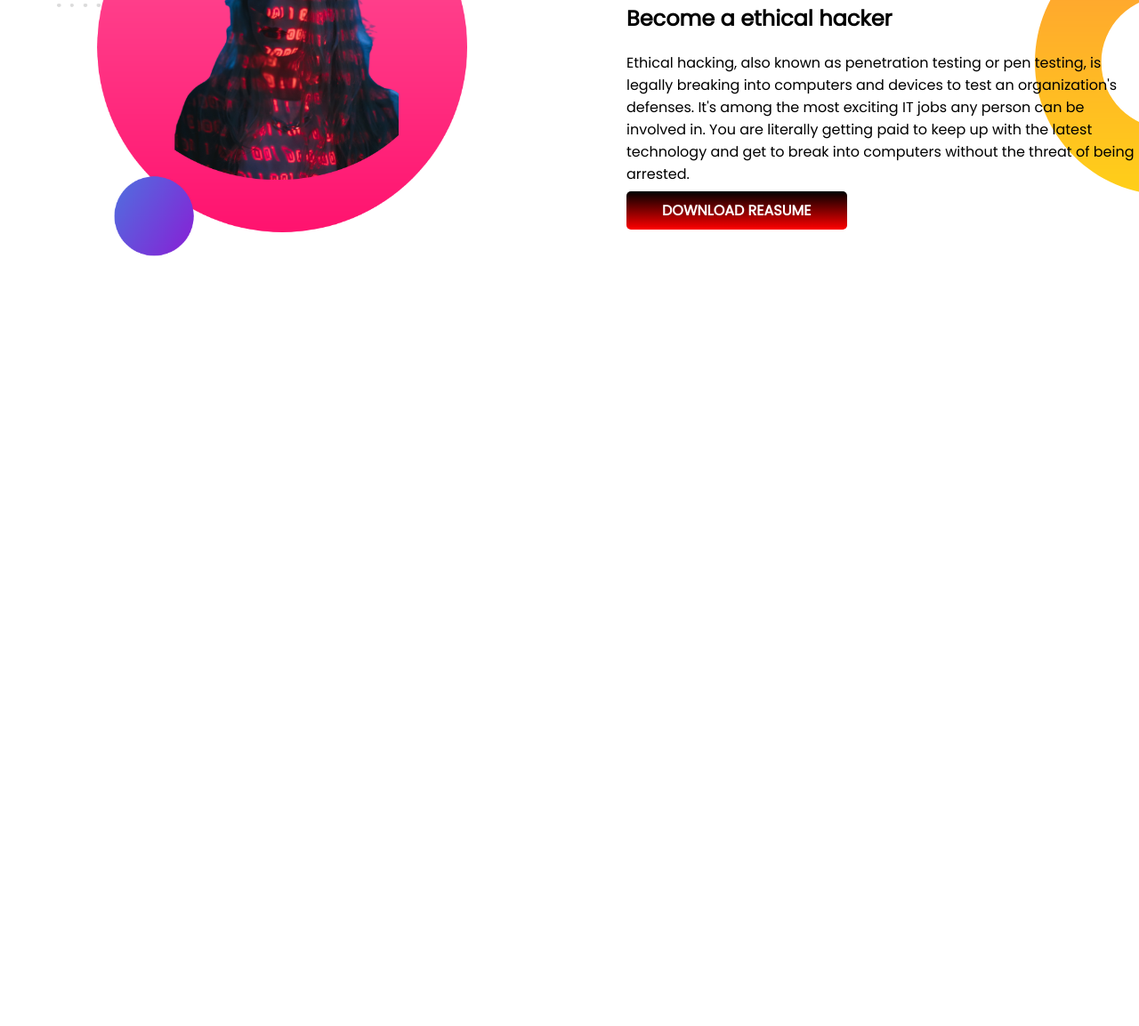
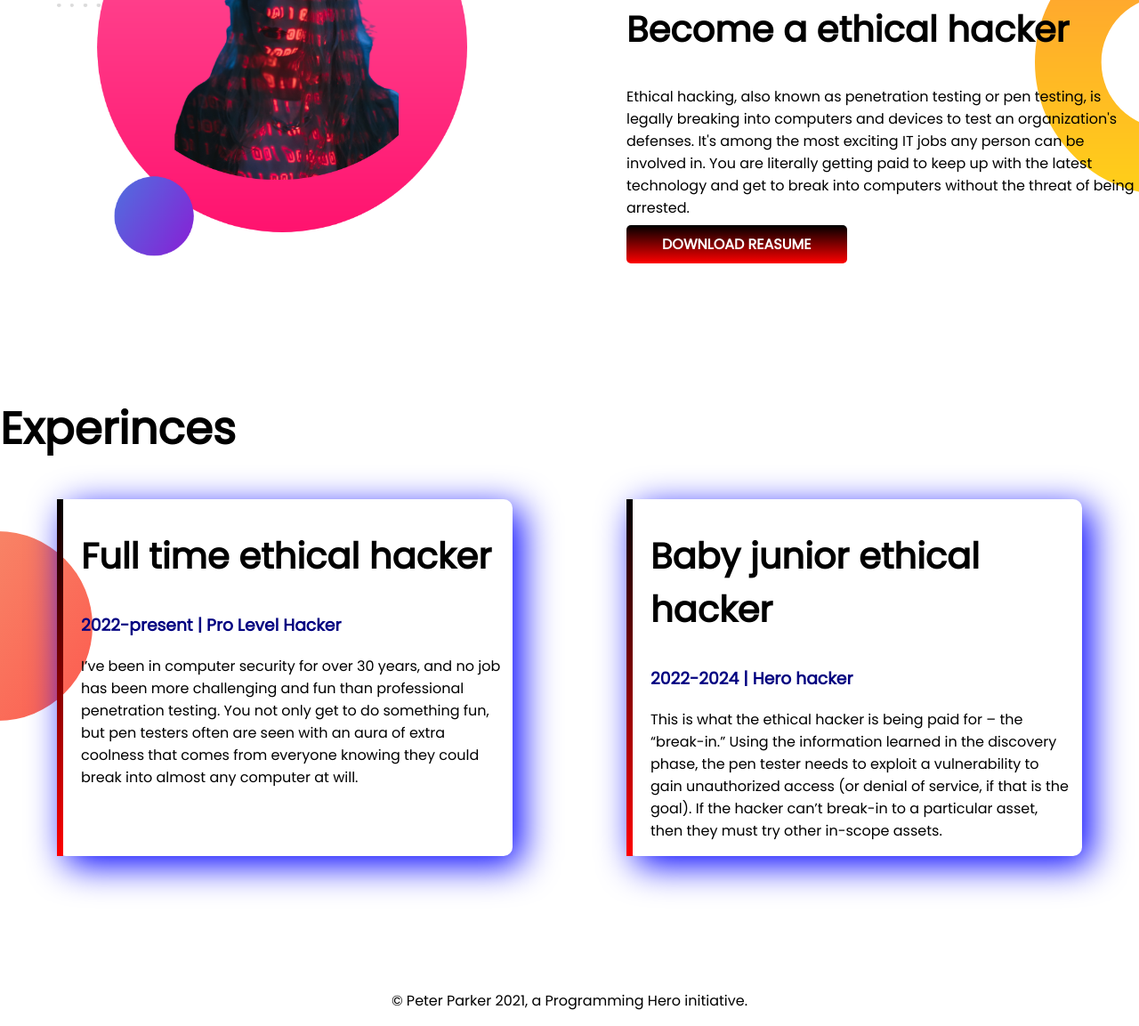
Before and after one commit to nasrinjahan123/devloper.portfolio, a plain HTML site: page index.html in a window 1280 px wide. Shown: the part 1043-2196 px from the top of the page at 89% size. Before the commit the page ends 1488 px from the top, so only its background shows below. Drawn offline with Linux system fonts and the light colour scheme.

Commit message:
footer and experience added

```diff
--- a/index.html
+++ b/index.html
@@ -13,7 +13,7 @@
 </head>
 
 <body>
-    <section class="top-banner">
+    <section class=" top-banner flexible-container">
         <div class="half-width">
             <h1>WELCOME TO</h1>
             <h1>Nasrin Jahan <span class="navy-color">HACKING WORLD!!</span></h1>
@@ -34,7 +34,7 @@
         </div>
 
     </section>
-    <section class="dream-big">
+    <section class="dream-big flexible-container">
         <div class="half-width">
             <img src="imges/my-bg2.png" alt="">
         </div>
@@ -48,9 +48,36 @@
             <a class="link-button" target="_blank  href="">DOWNLOAD REASUME</a>
 
         </div>
+    </section>
+        <section class=" experince-area">
+                <h1>Experinces</h1>
+                <div class="flexible-container">
+                    <div id="full-time-stack" class="experiance-item">
+                        <h2> Full time ethical hacker</h2>
+                        <h3 class="navy-color"> 2022-present | Pro Level Hacker</h3>
+                        <p>I’ve been in computer security for over 30 years, and no job has been more challenging and
+                            fun
+                            than professional penetration testing. You not only get to do something fun, but pen testers
+                            often are seen with an aura of extra coolness that comes from everyone knowing they could
+                            break
+                            into almost any computer at will.</p>
+                    </div>
+                    <div id="web-dev-experiance" class="experiance-item">
+                        <h2>Baby junior ethical hacker</h2>
+                        <h3 class="navy-color">2022-2024 | Hero hacker</h3>
+                        <p>This is what the ethical hacker is being paid for – the “break-in.” Using the information
+                            learned
+                            in the discovery phase, the pen tester needs to exploit a vulnerability to gain unauthorized
+                            access (or denial of service, if that is the goal). If the hacker can’t break-in to a
+                            particular
+                            asset, then they must try other in-scope assets.</p>
+                    </div>
+                </div>
+    </section>
+    <footer>
+        <p>© Peter Parker 2021, a Programming Hero initiative.</p>
 
-    </section>
-
+    </footer>
 
 
 
--- a/style.css
+++ b/style.css
@@ -5,16 +5,20 @@ body{
 h1{
     font-size: 50px;
 }
+h2{
+    font-size: 40px;
+}
 .navy-color{
     color:navy ;
 }
-section{
+.flexible-container{
     display: flex;
     margin-bottom: 150px;
 }
 .half-width{
     width: 50%;
     padding-left: 5%;
+
 }
 .half-width img{
     width: 80%;
@@ -30,10 +34,40 @@ section{
 .top-banner{
     background-image: url(images/top-banner.png);
     background-repeat: no-repeat;
-
 }
 .dream-big{
     background-image: url(images/dream-bg.png);
     background-repeat: no-repeat;
-    background-position: right ;
+    background-position: right;
 }
+.experince-area{
+    background-image: url(images/exp-bg.png);
+    background-repeat: no-repeat;
+    background-position: left;
+}
+
+.experiance-item{
+    width: 40%;
+    margin-left: 5%;
+    margin-right: 5%;
+    padding-left: 20px;
+    padding-right: 10px;
+    border-radius: 10px;
+    border-left: 10px solid;
+    box-shadow: 10px 10px 40px blue;
+}
+#web-dev-experiance{
+    border-left: 7px solid;
+    border-image: linear-gradient(black, red);
+    border-image-slice: 1;
+
+}
+#full-time-stack{
+
+    border-left: 7px solid;
+    border-image: linear-gradient( black, red);
+    border-image-slice: 1;
+}
+footer p{
+    text-align: center;
+}
```
Also changed, not shown: 4 other files.
